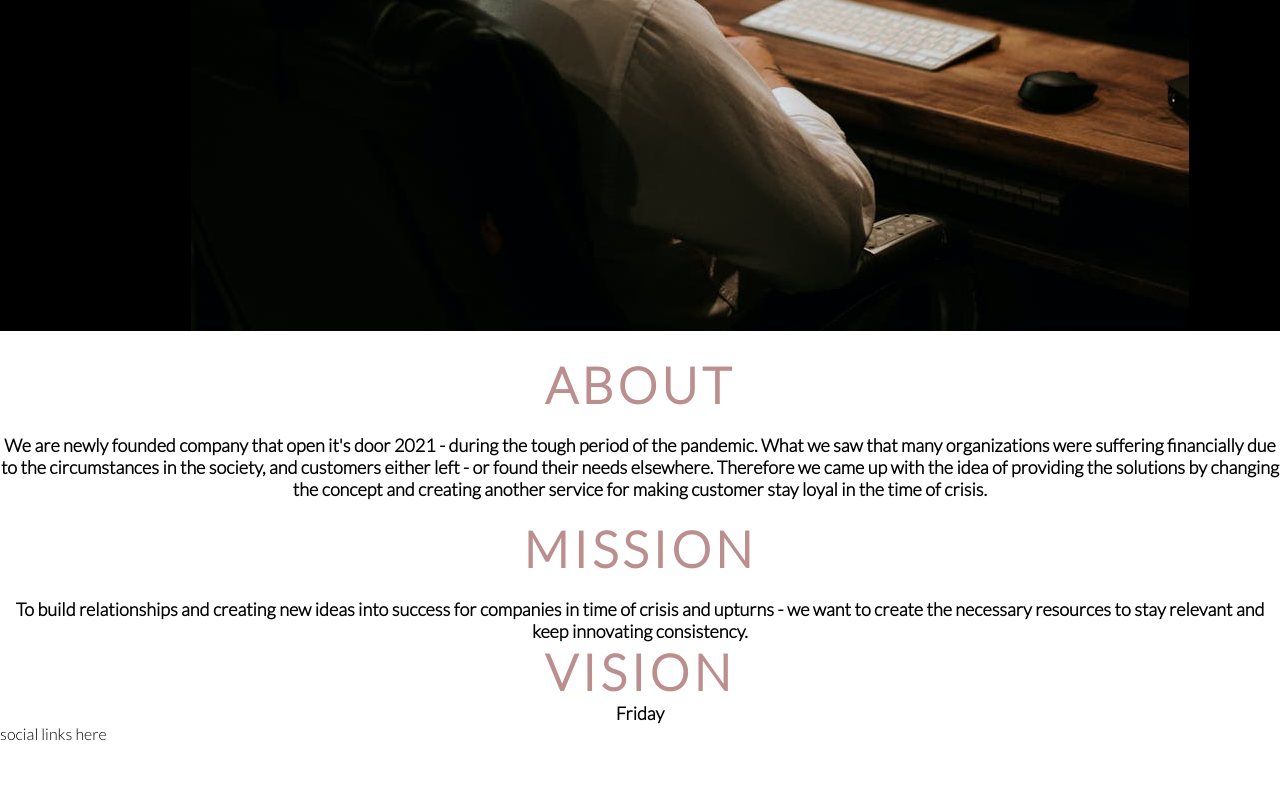
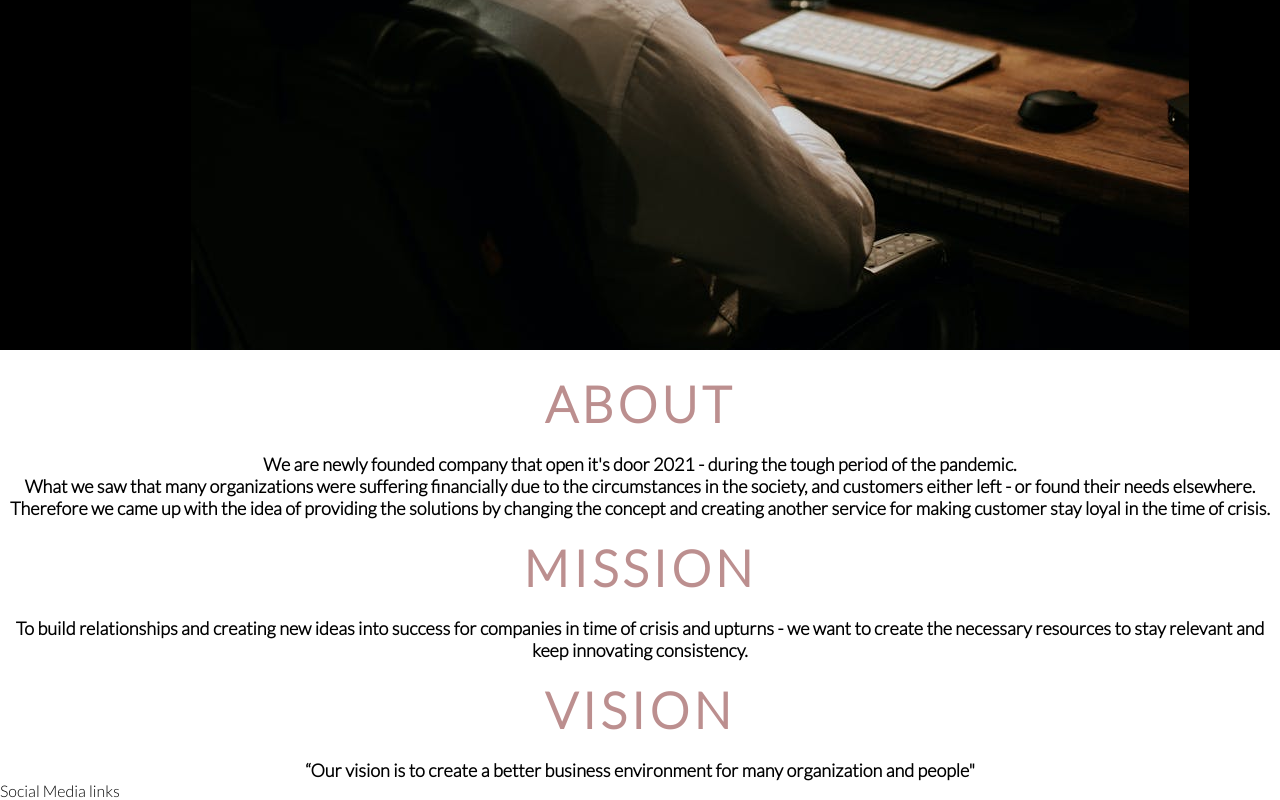
Before and after one commit to GustavFluur/PP1_Business-Website, a plain HTML site: page index.html in a window 1280 px wide. Shown: the part 2319-3119 px from the top of the page. Before the commit the page ends 3062 px from the top, so only its background shows below. Drawn offline with Linux system fonts and the light colour scheme.

Commit message:
Add content and style in about, vision, and mission elements

```diff
--- a/index.html
+++ b/index.html
@@ -38,6 +38,7 @@
         <div id="web-studio"></div>
     </section>
     <section id="business-ethos">
+        <br>
         <h1>Business Ethos</h1>
         <div class="left-about-heading">
             <br>
@@ -67,9 +68,9 @@
                     want for our customers - and their markets.
                 </h4>
             </div>
-        </ul>
         </div>
     </section>
+    <br>
     <section>
         <div id="ethos-image"></div>
     </section>
@@ -79,9 +80,9 @@
             <h2>About</h2>
             <br>
             <h4>
-                We are newly founded company that open it's door 2021 - during the tough period of the pandemic.
+                We are newly founded company that open it's door 2021 - during the tough period of the pandemic. <br>
                 What we saw that many organizations were suffering financially due to the circumstances in the society,
-                and customers either left - or found their needs elsewhere. Therefore we came up with the idea of providing the
+                and customers either left - or found their needs elsewhere. <br> Therefore we came up with the idea of providing the
                 solutions by changing the concept and creating another service for making customer stay loyal in the time of crisis.
             </h4>
         </div>
@@ -94,16 +95,18 @@
                 we want to create the necessary resources to stay relevant and keep innovating consistency.
             </h4>
         </div>
+        <br>
         <div>
             <h2>Vision</h2>
+            <br>
             <h4>
-                Friday
+                “Our vision is to create a better business environment for many organization and people"
             </h4>
         </div>
     </section>
 <footer>
-    social links here
+    Social Media links
 </footer>
+
 </body>
-
 </html>
```
